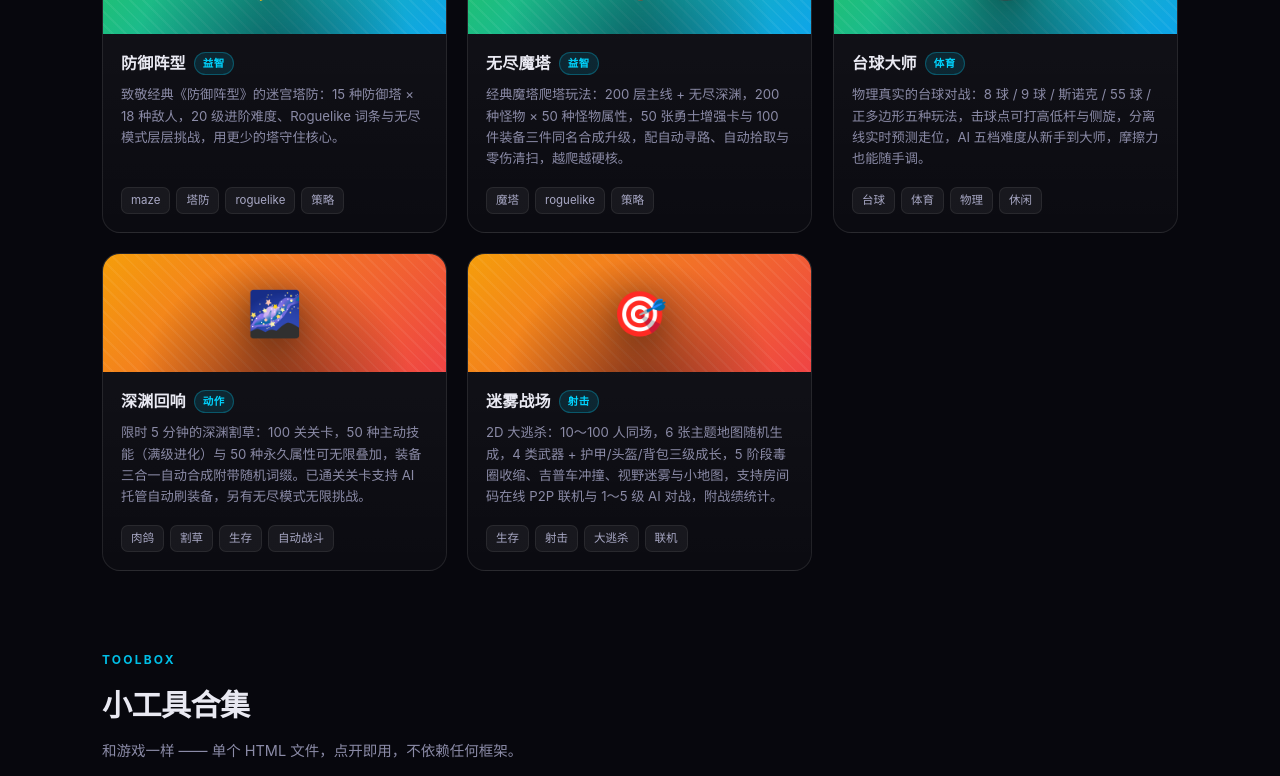
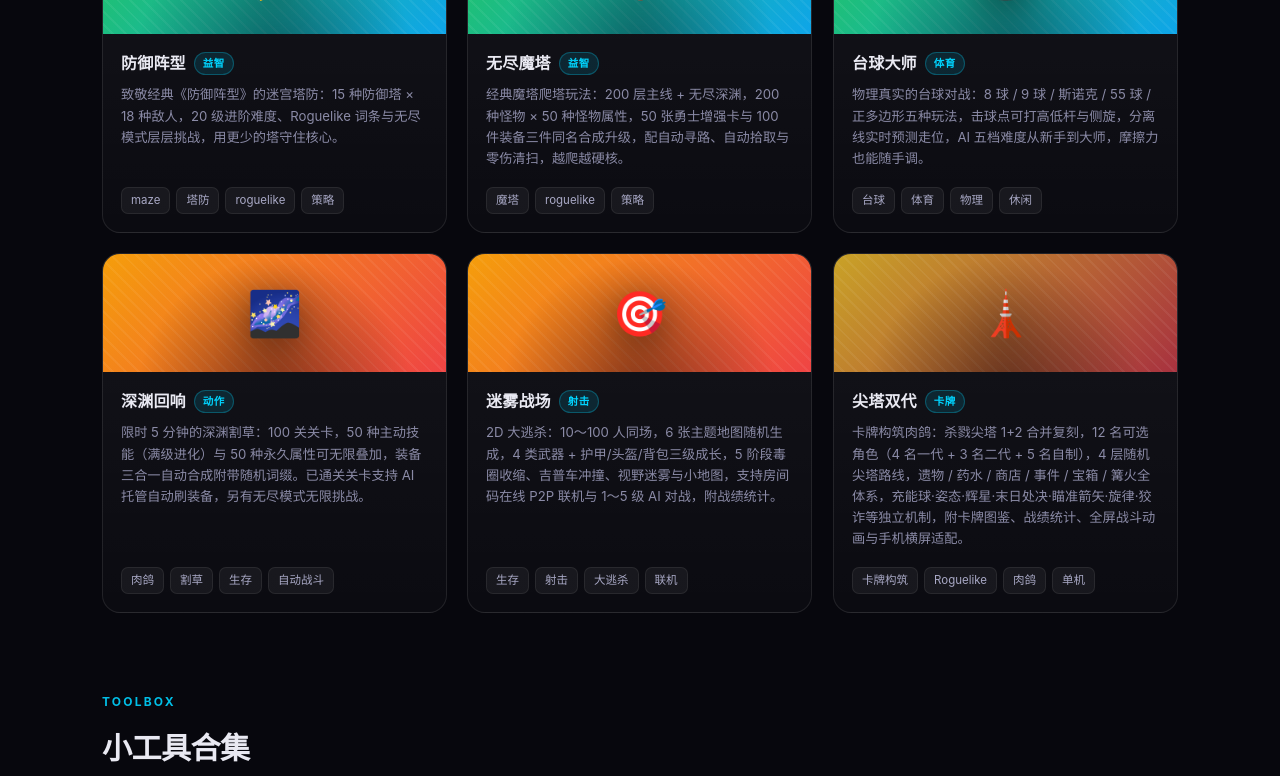
Before and after one commit to NonComtGr/NonComtGr, a plain HTML site: page index.html in a window 1280 px wide. Shown: the part 862-1638 px from the top of the page. Drawn offline with Linux system fonts and the light colour scheme; some packages are replaced by stand-ins of ours; a script that the page names is missing.

```diff
--- a/index.html
+++ b/index.html
@@ -712,6 +712,16 @@
   tags: ['生存', '射击', '大逃杀', '联机'],
   href: 'games/迷雾战场.html',
   g1: '#f59e0b', g2: '#ef4444'
+},
+    {
+  title: '尖塔双代',
+  badge: '卡牌',
+  emoji: '🗼',
+  desc: '卡牌构筑肉鸽：杀戮尖塔 1+2 合并复刻，12 名可选角色（4 名一代 + 3 名二代 + 5 名自制），4 层随机尖塔路线，遗物 / 药水 / 商店 / 事件 / 宝箱 / 篝火全体系，充能球·姿态·辉星·末日处决·瞄准箭矢·旋律·狡诈等独立机制，附卡牌图鉴、战绩统计、全屏战斗动画与手机横屏适配。',
+  tags: ['卡牌构筑', 'Roguelike', '肉鸽', '单机'],
+  href: 'games/尖塔双代.html',
+  g1: '#c9a227',
+  g2: '#a8323f'
 }
   ];
 
```
